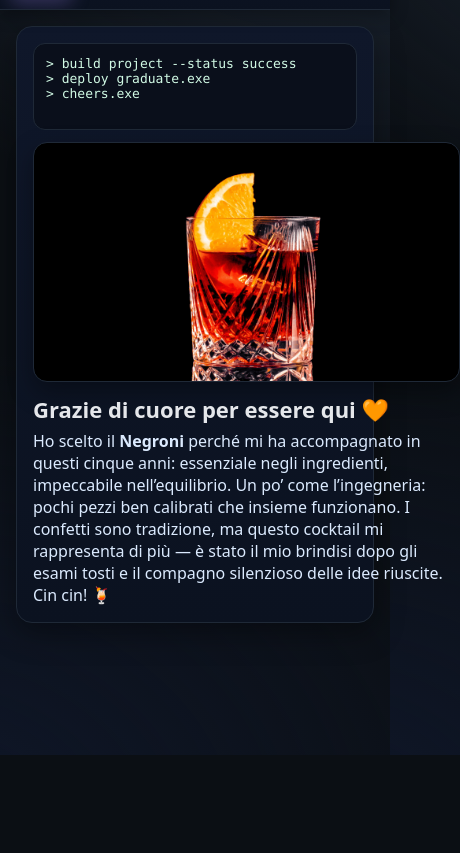
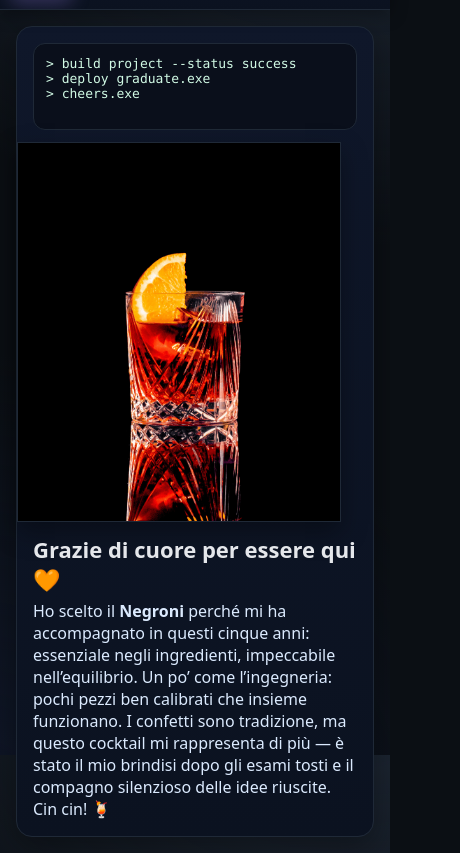
Before and after one commit to francescodili/laurea_francesco, a plain HTML site: page index.html in a window 390 px wide. Shown: the part 89-942 px from the top of the page, 460 px wide, since content can reach past the window. Before the commit the page ends 844 px from the top, so only its background shows below. Drawn offline with Linux system fonts and the light colour scheme.

Commit message:
fix mobile

```diff
--- a/assets/css/base.css
+++ b/assets/css/base.css
@@ -106,26 +106,43 @@ body{
   display:grid; gap:12px; align-items:center;
 }
 
-/* Banner responsive: sempre visibile anche su mobile */
-.hero .hero-media{
-  width:100%;
-  border-radius:14px;
-  border:1px solid var(--stroke);
-  /* Mobile-first: area visibile garantita */
-  aspect-ratio: 16 / 9;
-  min-height: 240px;                  /* puoi portarla a 280/300 se vuoi più grande */
+/* --- HERO IMAGE RESPONSIVE FIX --- */
+.hero .hero-media {
+  width: 100%;
+  max-width: 100%;
+  border-radius: 14px;
+  border: 1px solid var(--stroke);
   background-position: center;
   background-size: cover;
   background-repeat: no-repeat;
-  box-shadow:0 10px 24px rgba(0,0,0,.35);
+  box-shadow: 0 10px 24px rgba(0, 0, 0, 0.35);
+
+  /* 👇 regole mobile */
+  height: auto;
+  aspect-ratio: auto;
+  min-height: 220px;
+  overflow: hidden;
 }
 
-/* Desktop/large: altezza fissa elegante, ignorando l'aspect-ratio */
-@media (min-width: 900px){
-  .hero .hero-media{
-    aspect-ratio: auto;
-    min-height: 0;
+/* 📱 Adattamento perfetto su schermi piccoli */
+@media (max-width: 600px) {
+  .hero .hero-media {
+    width: calc(100% + 32px); /* annulla padding del card */
+    margin-left: -16px;       /* spinge ai bordi */
+    border-radius: 0;         /* bordo dritto come un banner */
+    min-height: 200px;
+    height: 45vh;             /* adatta proporzionalmente alla viewport */
+    background-position: center top;
+  }
+}
+
+/* 💻 Desktop */
+@media (min-width: 900px) {
+  .hero .hero-media {
     height: 550px;
+    border-radius: 14px;
+    width: 100%;
+    margin-left: 0;
   }
 }
 
```
